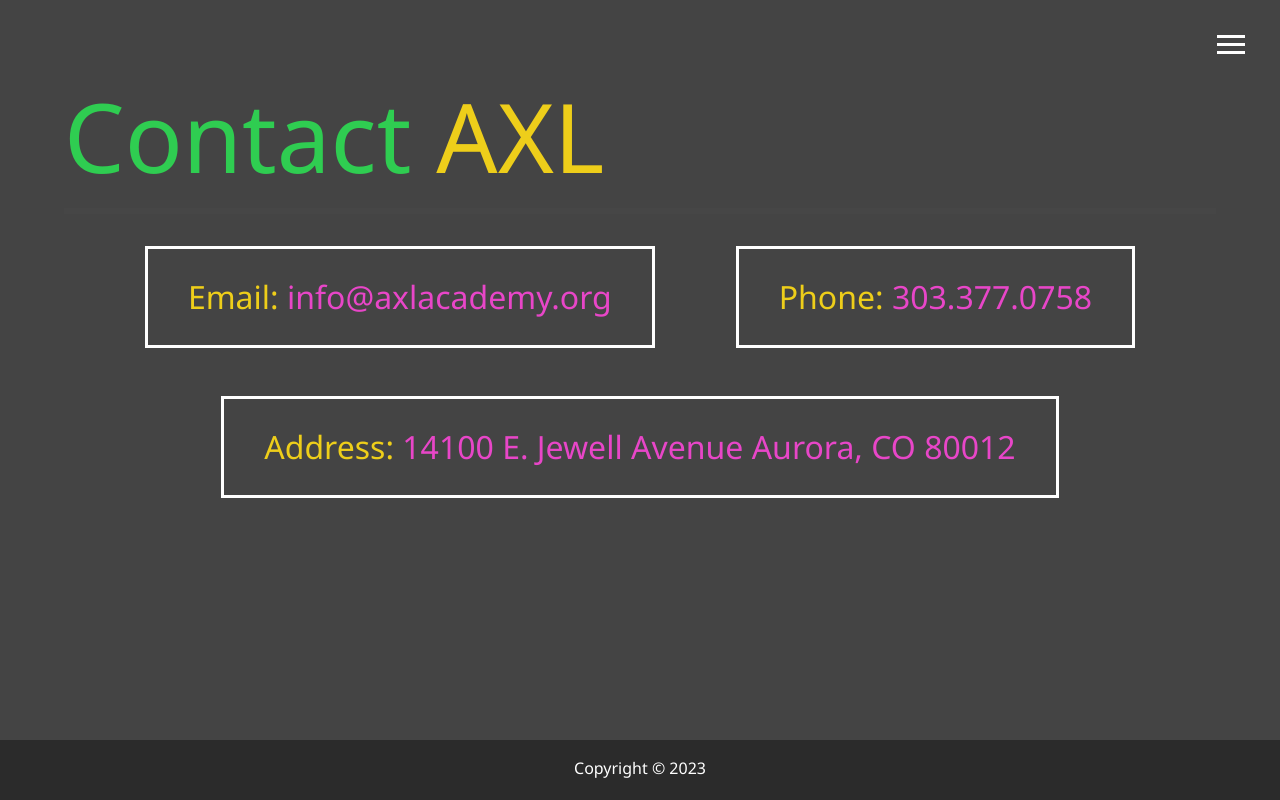
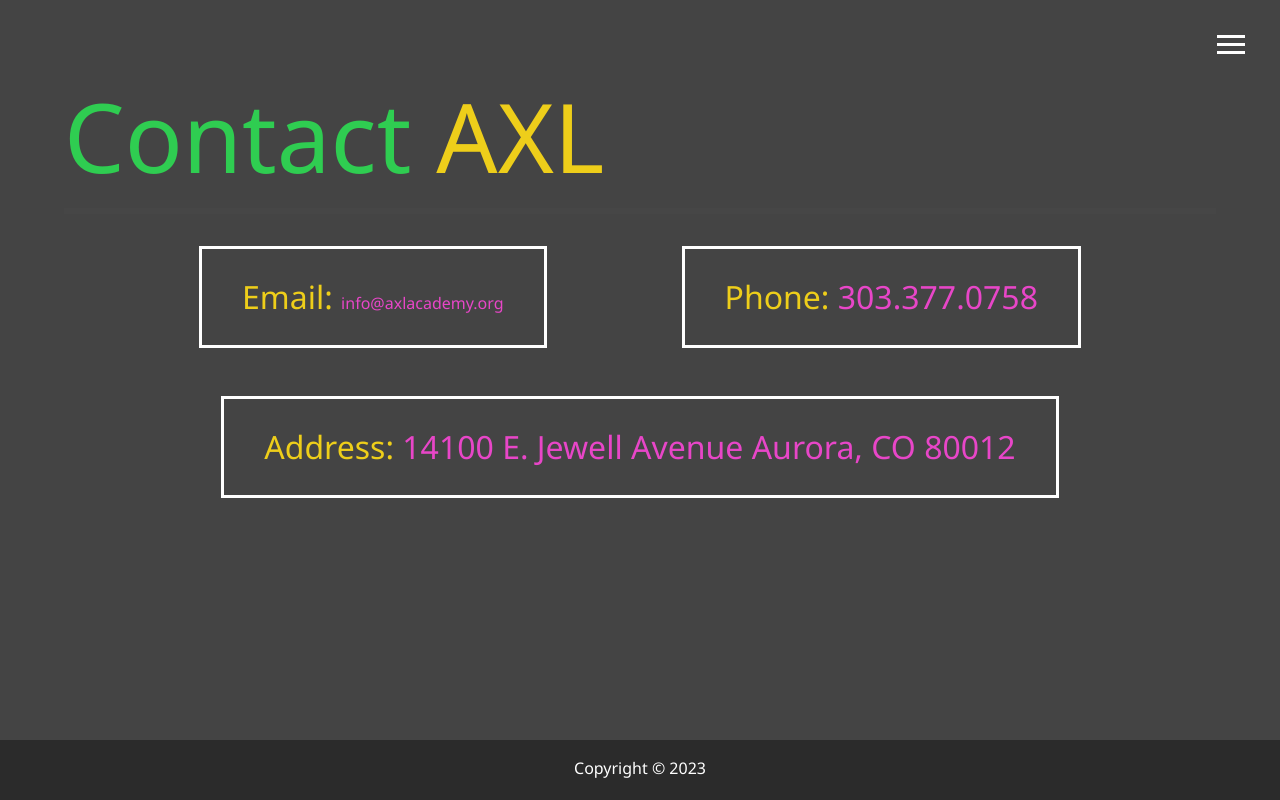
Before and after one commit to andrew-thomas-young/AXL-CS, a website: page docs/contact.html in a window 1280 px wide. Drawn offline with Linux system fonts and the light colour scheme.

Commit message:
fix email

```diff
--- a/docs/contact.html
+++ b/docs/contact.html
@@ -59,7 +59,7 @@
     </h2>
     <div class="boxes">
       <div>
-        <span class="text-secondary">Email: </span> <a href="mailto:info@axlacademy.org">info@axlacademy.org</a>
+        <span class="text-secondary">Email: </span> <a href="mailto:info@axlacademy.org" style="font-size:medium;">info@axlacademy.org</a>
       </div>
       <div>
         <span class="text-secondary">Phone: </span> <a href="tel:+3033770758">303.377.0758</a>
```
